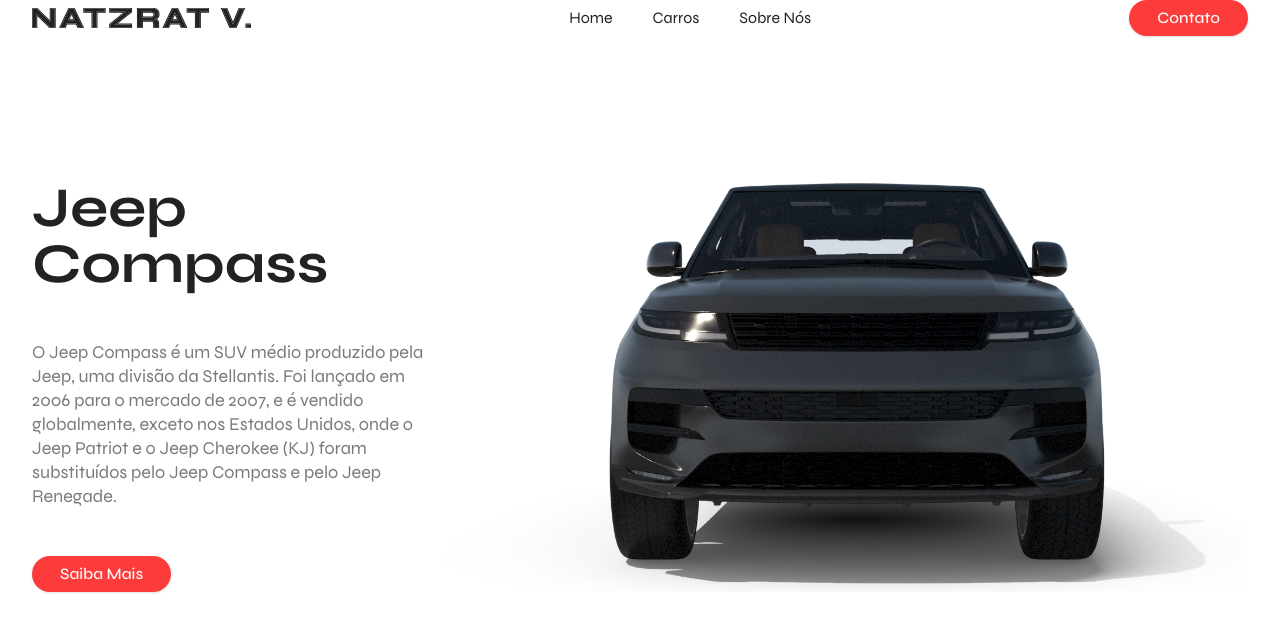
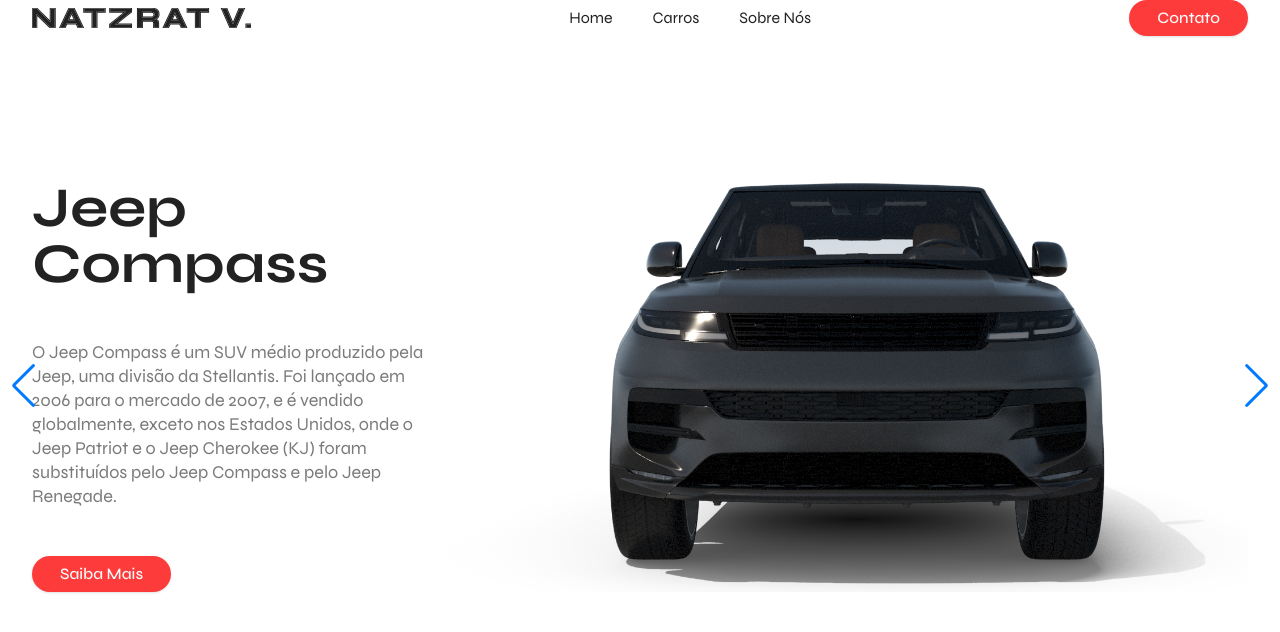
Before and after one commit to chrishenderson07/natzrat-veiculos, a Next.js app: page / in a window 1280 px wide. Shown: the top 632 px of the page. Built offline with nearby package versions, Linux system fonts and the light colour scheme.

Commit message:
feat: sliders works

```diff
--- a/app/(home)/components/Slider/Slide.tsx
+++ b/app/(home)/components/Slider/Slide.tsx
@@ -1,14 +1,37 @@
+import { useEffect, useRef } from 'react'
+
 import Button from '@/app/_components/_Button'
 import Image from 'next/image'
+
+import gsap from 'gsap'
 
 interface SlideProps {
 	heading: string
 	paragraph: string
 	buttonPath: string
 	imageSrc: string
+	index: number
 }
 
-const Slide = ({ heading, paragraph, buttonPath, imageSrc }: SlideProps) => {
+const Slide = ({
+	heading,
+	paragraph,
+	buttonPath,
+	imageSrc,
+	index,
+}: SlideProps) => {
+	const imageRef = useRef(null)
+
+	useEffect(() => {
+		const tl = gsap.timeline({ defaults: { duration: 1 } })
+
+		tl.to(imageRef.current, {
+			y: 0,
+			opacity: 1,
+			ease: 'power4.inOut',
+			duration: 1.5,
+		})
+	}, [])
 	return (
 		<div className="container h-screen max-h-[700px] grid grid-cols-3">
 			<div className="col-span-1 flex flex-col justify-center gap-12">
@@ -23,8 +46,10 @@
 			</div>
 			<div className="col-span-2 flex items-center">
 				<Image
+					ref={imageRef}
 					src={imageSrc}
 					alt="Jeep Compass"
+					className="translate-y-[50px] opacity-0 imagetest"
 				/>
 			</div>
 		</div>
--- a/app/(home)/components/Slider/index.tsx
+++ b/app/(home)/components/Slider/index.tsx
@@ -2,23 +2,65 @@
 
 import Slide from './Slide'
 
+import { Swiper, SwiperSlide } from 'swiper/react'
+import { Pagination, Navigation } from 'swiper/modules'
+
+import 'swiper/css'
+import 'swiper/css/pagination'
+import 'swiper/css/navigation'
+import { useEffect, useState } from 'react'
+
 const Slider = () => {
-	const carsSlide = {
+	const [activeIndex, setActiveIndex] = useState(0)
+	const carsSlide = [
+		{
 			heading: 'Jeep Compass',
 			paragraph:
 				'O Jeep Compass é um SUV médio produzido pela Jeep, uma divisão da Stellantis. Foi lançado em 2006 para o mercado de 2007, e é vendido globalmente, exceto nos Estados Unidos, onde o Jeep Patriot e o Jeep Cherokee (KJ) foram substituídos pelo Jeep Compass e pelo Jeep Renegade.',
 			buttonPath: '/jeep-compass',
 			imageSrc: require('@/public/images/suv_banner.png'),
-	}
+		},
+		{
+			heading: 'Audi Sport',
+			paragraph:
+				'A divisão Audi Sport representa o ápice da performance dentro da marca alemã. Seus modelos combinam design sofisticado com tecnologia de ponta, proporcionando uma experiência de condução inigualável.',
+			buttonPath: '/jeep-compass',
+			imageSrc: require('@/public/images/sedan_banner.png'),
+		},
+		{
+			heading: 'Ferrari F8 Spider',
+			paragraph:
+				'O Ferrari F8 Spider representa a mais recente evolução da tradição de conversíveis de alto desempenho da Ferrari. Inspirado no legado da marca e impulsionado por tecnologia de ponta, este modelo oferece uma experiência de condução visceral e inigualável.',
+			buttonPath: '/jeep-compass',
+			imageSrc: require('@/public/images/sport_banner.png'),
+		},
+	]
 
 	return (
 		<>
+			<Swiper
+				spaceBetween={50}
+				slidesPerView={1}
+				navigation
+				loop={true}
+				modules={[Pagination, Navigation]}
+				autoplay={{ delay: 2500, disableOnInteraction: false }}
+				onSlideChange={(swiper) => {
+					setActiveIndex(swiper.activeIndex)
+					console.log(`Slide ${swiper.activeIndex} em tela!`)
+				}}>
+				{carsSlide.map((slide, index) => (
+					<SwiperSlide key={index}>
 						<Slide
-				heading={carsSlide.heading}
-				paragraph={carsSlide.paragraph}
-				buttonPath={carsSlide.buttonPath}
-				imageSrc={carsSlide.imageSrc}
+							index={activeIndex}
+							heading={slide.heading}
+							paragraph={slide.paragraph}
+							buttonPath={slide.buttonPath}
+							imageSrc={slide.imageSrc}
 						/>
+					</SwiperSlide>
+				))}
+			</Swiper>
 		</>
 	)
 }
--- a/package.json
+++ b/package.json
@@ -13,6 +13,7 @@
 		"@radix-ui/react-slot": "^1.0.2",
 		"class-variance-authority": "^0.7.0",
 		"clsx": "^2.1.0",
+		"gsap": "^3.12.5",
 		"lucide-react": "^0.343.0",
 		"next": "14.1.0",
 		"react": "^18",
```
Also changed, not shown: 1 other file (tests, documents, lock files or other folders). Lines whose indentation alone changed are shown as unchanged.
